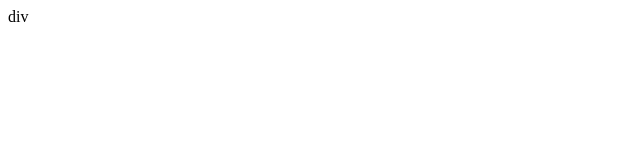
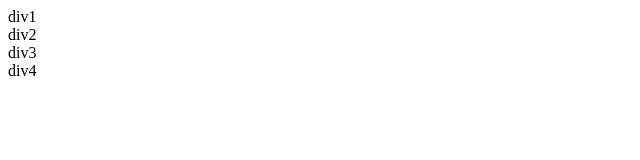
Before and after one commit to angadrazz/flex, a plain HTML site: page index.html in a window 1280 px wide. Shown: the whole page, without its empty margins (0-640 px from the left). Drawn offline with Linux system fonts and the light colour scheme.

Commit message:
html using

```diff
--- a/index.html
+++ b/index.html
@@ -5,19 +5,24 @@
     <meta http-equiv="X-UA-Compatible" content="IE=edge">
     <meta name="viewport" content="width=device-width, initial-scale=1.0">
     <title>Flex</title>
+    <!-- Add CSS -->
+
 </head>
 <body>
     <div id="container">
         <div id="div1">
-            div
+            div1
         </div>
         <div id="div2">
+            div2
 
         </div>
         <div id="div3">
+            div3
 
         </div>
         <div id="div4">
+            div4
 
         </div>
     </div>
```
